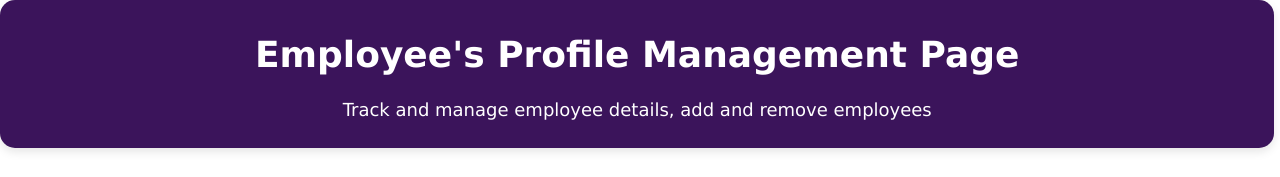
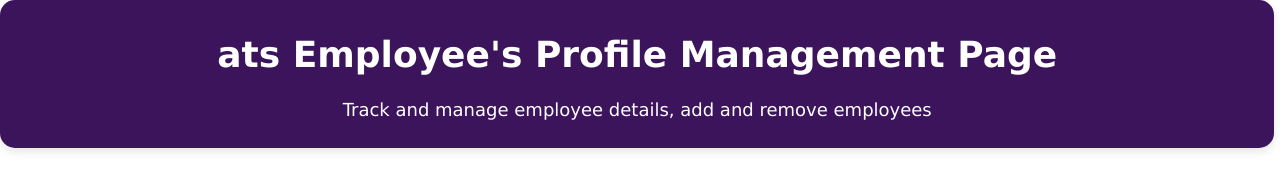
Before and after one commit to ShreyasKS978/emp-details-repo, a plain HTML site: page index.html in a window 1280 px wide. Shown: the top 177 px of the page. Drawn offline with Linux system fonts and the light colour scheme.

Commit message:
Update index.html

```diff
--- a/index.html
+++ b/index.html
@@ -411,7 +411,7 @@
 </head>
 <body>
     <div class="banner">
-        <h1>Employee's Profile Management Page</h1>
+        <h1>ats Employee's Profile Management Page</h1>
         <p>Track and manage employee details, add and remove employees</p>
     </div>
 
```
